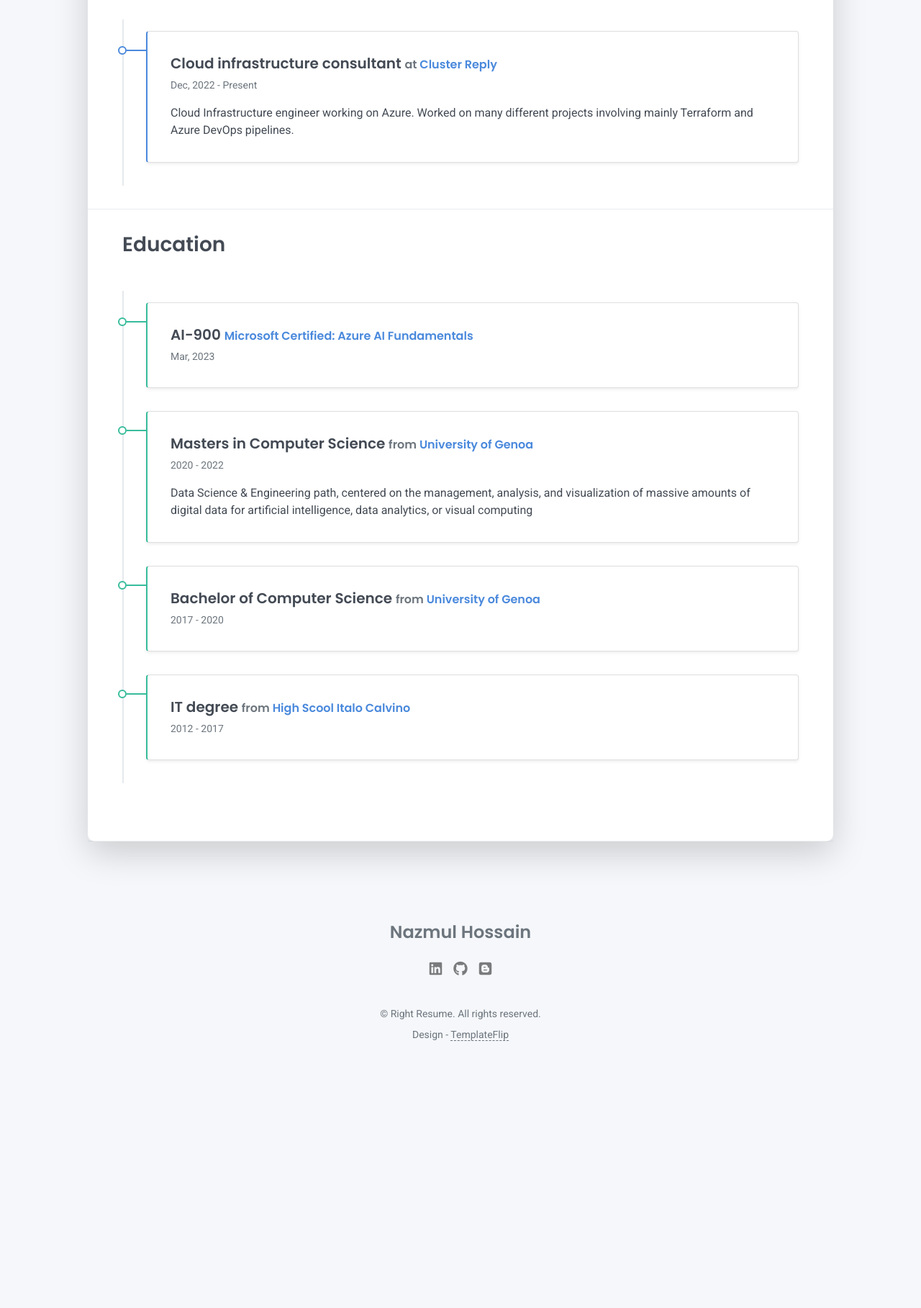
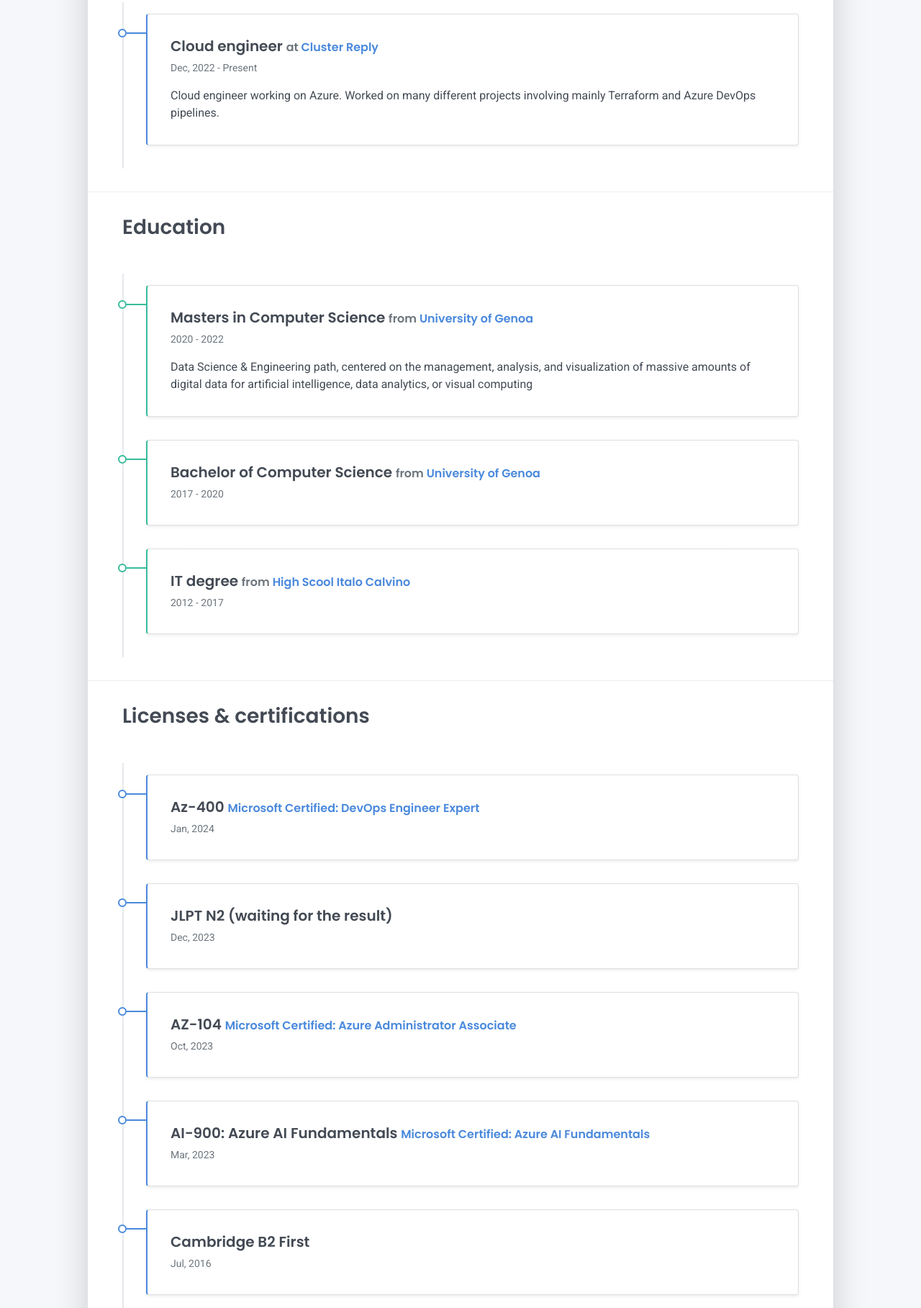
Before and after one commit to Naz9898/MyCV, a plain HTML site: page index.html in a window 1280 px wide. Shown: the part 980-2797 px from the top of the page at 72% size. Before the commit the page ends 2476 px from the top, so only its background shows below. Drawn offline with Linux system fonts and the light colour scheme.

Commit message:
CV updates

```diff
--- a/index.html
+++ b/index.html
@@ -63,13 +63,13 @@
               <div class="col-lg-4 col-md-5">
                 <!-- Image -->
                 <div class="avatar hover-effect bg-white shadow-sm p-1">
-                  <img src="images/avatar.jpeg"  class="img-fluid" width="200" height="200"/>
+                  <img src="images/avatar.jpg"  class="img-fluid" width="200" height="200"/>
                 </div>
               </div>
         <div class="col-lg-8 col-md-7 text-center text-md-start">
           <h2 class="h1 mt-2" data-aos="fade-left" data-aos-delay="0">Nazmul Hossain</h2>
           <p data-aos="fade-left" data-aos-delay="100">Software Engineer & Data Scientist</p>
-          <p data-aos="fade-left" data-aos-delay="100">Cloud Infrastructure & DevOps engineer at Cluster Reply</p>
+          <p data-aos="fade-left" data-aos-delay="100">Cloud & DevOps engineer at Cluster Reply</p>
 <!--           <div class="d-print-none" data-aos="fade-left" data-aos-delay="200">
             <a class="btn btn-success shadow-sm mt-1" href="right-resume.pdf" target="_blank">Download CV</a>
             <a class="btn btn-success shadow-sm mt-1" href="#contact">Hire Me</a>
@@ -92,7 +92,7 @@
               <div class="pb-1">Age</div>
             </div>
             <div class="col-sm-8">
-              <div class="pb-1 text-secondary">24</div>
+              <div class="pb-1 text-secondary">25</div>
             </div>
             <div class="col-sm-4">
               <div class="pb-1">Email</div>
@@ -126,9 +126,8 @@
             <div class="col-md">
               <ul>
                 <li>Azure, DevOps, Terraform</li>
-                <li>Python, C++, Java, Go</li>
-                <li>Docker, Kubernetes</li>
-                <li>SQL</li>
+                <li>Python, C++, Java, C#</li>
+                <li>Docker, Kubernetes, SQL</li>
                 <li>HTML, CSS, JavaScript, NodeJS</li>
               </ul>
             </div>
@@ -175,9 +174,9 @@
       <div class="timeline">
         <div class="timeline-card timeline-card-primary card shadow-sm">
           <div class="card-body">
-            <div class="h5 mb-1">Cloud infrastructure consultant <span class="text-muted h6">at <a href="https://www.reply.com/cluster-reply/en/">Cluster Reply</a></span></div>
+            <div class="h5 mb-1">Cloud engineer <span class="text-muted h6">at <a href="https://www.reply.com/cluster-reply/en/">Cluster Reply</a></span></div>
             <div class="text-muted text-small mb-2">Dec, 2022 - Present</div>
-            <div>Cloud Infrastructure engineer working on Azure. Worked on many different projects involving mainly Terraform and Azure DevOps pipelines.</div>
+            <div>Cloud engineer working on Azure. Worked on many different projects involving mainly Terraform and Azure DevOps pipelines.</div>
           </div>
         </div>
       </div>
@@ -185,18 +184,9 @@
     <!-- Education -->
     <hr class="d-print-none"/>
     <div class="page-break"></div>
-    <div class="education-section px-3 px-lg-4 pb-4">
+    <div class="education-section px-3 px-lg-4">
       <h2 class="h3 mb-4">Education</h2>
       <div class="timeline">
-        <div class="timeline-card timeline-card-success card shadow-sm">
-          <div class="card-body">
-            <div class="h5 mb-1">  AI-900 <span class="text-muted h6"> <a href="https://www.credly.com/badges/d02c15dc-dfcb-4932-a9a5-42258c6da324/linked_in_profile2">Microsoft Certified: Azure AI Fundamentals</a> </span></div>
-            <div class="text-muted text-small">Mar, 2023</div>
-
-            <!-- <div>Data Science & Engineering path, centered on the management, analysis, and visualization of massive amounts of digital data for artificial intelligence, data analytics, or visual computing </div>
-           -->
-          </div>
-        </div>
         <div class="timeline-card timeline-card-success card shadow-sm">
           <div class="card-body">
             <div class="h5 mb-1">Masters in Computer Science <span class="text-muted h6">from <a href="https://corsi.unige.it/en/corsi/10852">University of Genoa</a></span></div>
@@ -215,6 +205,44 @@
           <div class="card-body">
             <div class="h5 mb-1">IT degree <span class="text-muted h6">from <a href="https://calvino.edu.it/">High Scool Italo Calvino</a></span></div>
             <div class="text-muted text-small">2012 - 2017</div>
+          </div>
+        </div>
+      </div>
+    </div>
+    <!-- Certifications -->
+    <hr class="d-print-none"/>
+    <div class="page-break"></div>
+    <div class="education-experience-section px-3 px-lg-4">
+      <h2 class="h3 mb-4">Licenses & certifications</h2>
+      <div class="timeline">
+        <div class="timeline-card timeline-card-primary card shadow-sm">
+          <div class="card-body">
+            <div class="h5 mb-1">  Az-400 <span class="text-muted h6"> <a href="https://learn.microsoft.com/api/credentials/share/en-us/NazmulHossain-4727/DAE5762653E369DE?sharingId">Microsoft Certified: DevOps Engineer Expert</a> </span></div>
+            <div class="text-muted text-small">Jan, 2024</div>
+          </div>
+        </div>
+        <div class="timeline-card timeline-card-primary card shadow-sm">
+          <div class="card-body">
+            <div class="h5 mb-1">  JLPT N2 (waiting for the result) <span class="text-muted h6">  </span></div>
+            <div class="text-muted text-small">Dec, 2023</div>
+          </div>
+        </div>
+        <div class="timeline-card timeline-card-primary card shadow-sm">
+          <div class="card-body">
+            <div class="h5 mb-1">  AZ-104 <span class="text-muted h6"> <a href="https://learn.microsoft.com/api/credentials/share/en-us/NazmulHossain-4727/2444E5F80CD14D3?sharingId">Microsoft Certified: Azure Administrator Associate</a> </span></div>
+            <div class="text-muted text-small">Oct, 2023</div>
+          </div>
+        </div>
+        <div class="timeline-card timeline-card-primary card shadow-sm">
+          <div class="card-body">
+            <div class="h5 mb-1">  AI-900: Azure AI Fundamentals <span class="text-muted h6"> <a href="https://www.credly.com/badges/d02c15dc-dfcb-4932-a9a5-42258c6da324/linked_in_profile2">Microsoft Certified: Azure AI Fundamentals</a> </span></div>
+            <div class="text-muted text-small">Mar, 2023</div>
+          </div>
+        </div>
+        <div class="timeline-card timeline-card-primary card shadow-sm">
+          <div class="card-body">
+            <div class="h5 mb-1">  Cambridge B2 First <span class="text-muted h6">  </span></div>
+            <div class="text-muted text-small">Jul, 2016</div>
           </div>
         </div>
       </div>
```
Also changed, not shown: japanese.html (+44 -16 lines), images/avatar.jpg (added), images/avatar_example.jpg (deleted), images/avatar_old.jpeg (renamed from images/avatar.jpeg).
